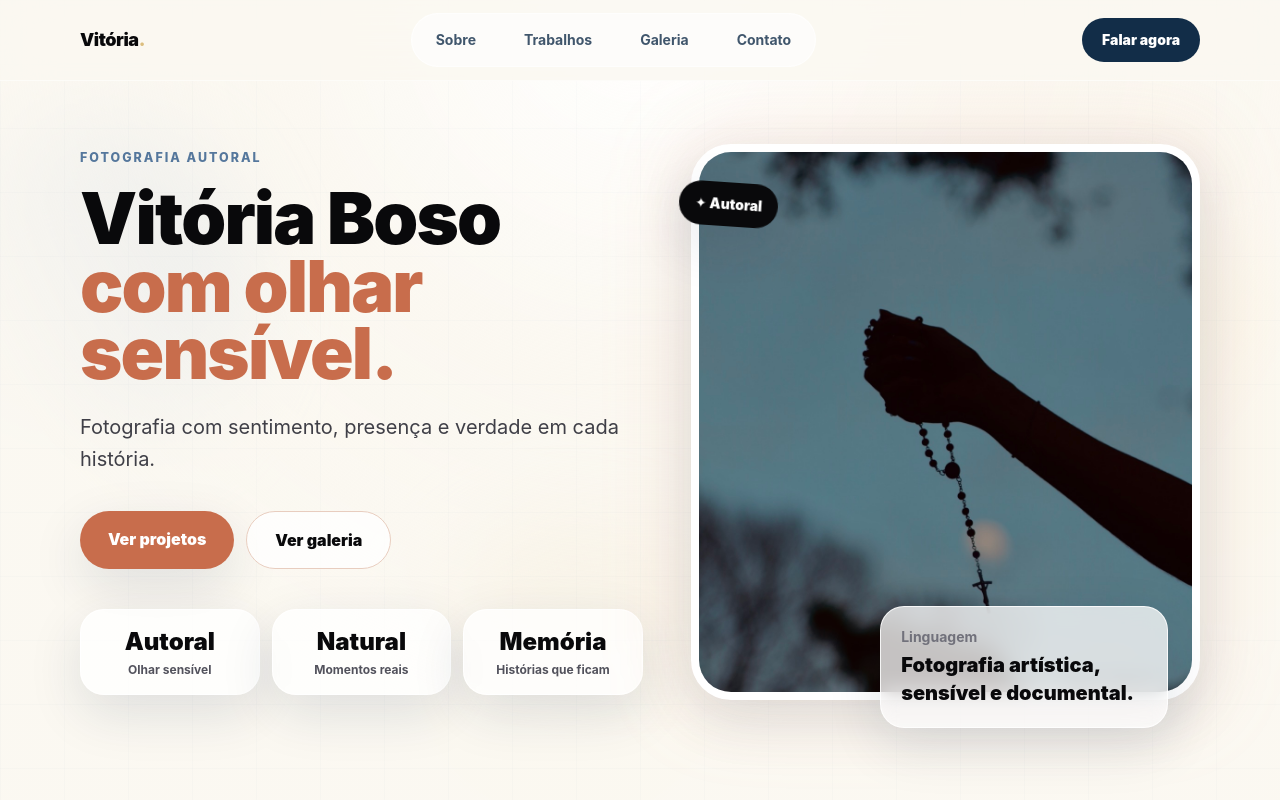
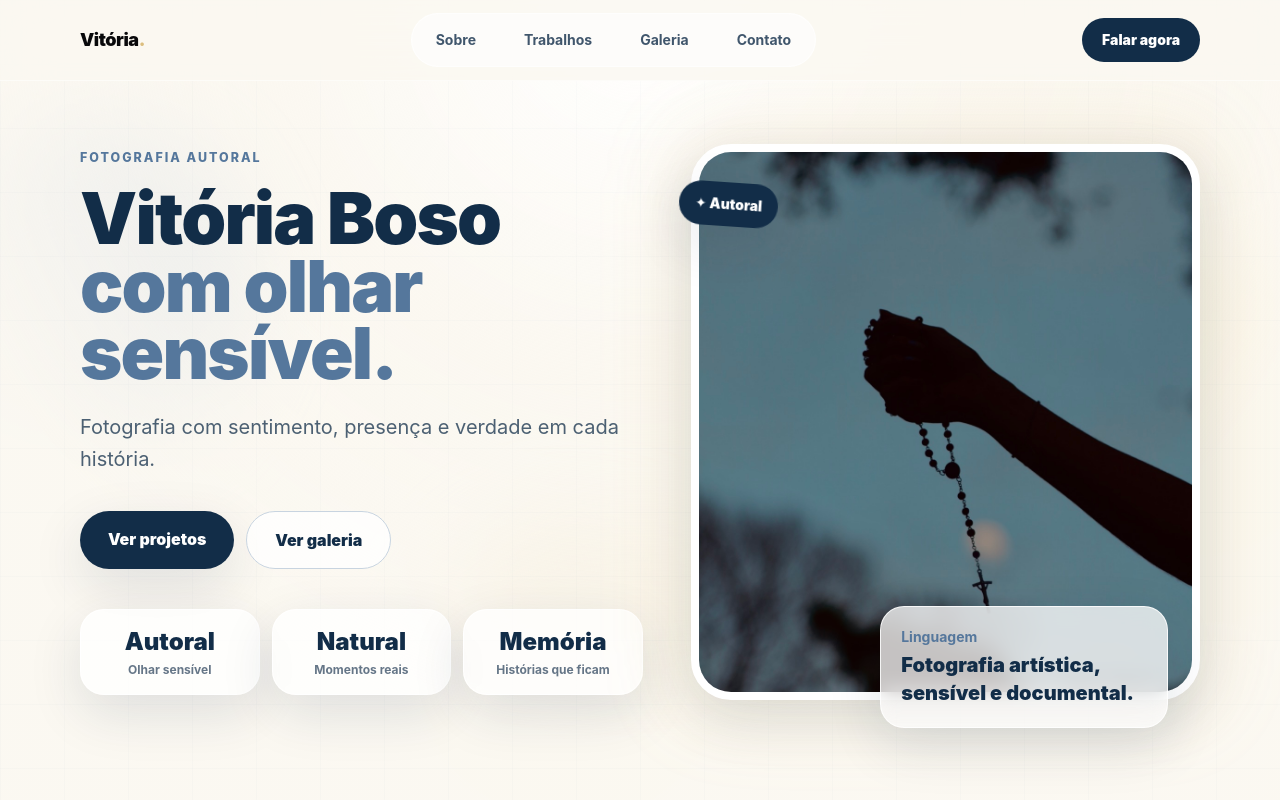
Before and after one commit to marlouun/portfolio-vitoria-boso, a React (Vite) app: page / in a window 1280 px wide. Shown: the top 800 px of the page. Built offline with nearby package versions, Linux system fonts and the light colour scheme.

Commit message:
style: aplica paleta VITRA ao site

```diff
--- a/src/components/Hero.tsx
+++ b/src/components/Hero.tsx
@@ -6,17 +6,17 @@ export function Hero() {
       <div className="container-page grid gap-12 lg:grid-cols-[1.05fr_0.95fr] lg:items-center">
         <div className="hero-copy">
           <p className="section-kicker">Fotografia autoral</p>
-          <h1 className="mt-4 max-w-4xl text-5xl font-black leading-[0.94] tracking-tight text-zinc-950 sm:text-6xl lg:text-7xl">
+          <h1 className="mt-4 max-w-4xl text-5xl font-black leading-[0.94] tracking-tight text-[#122d48] sm:text-6xl lg:text-7xl">
             {profile.name}
-            <span className="block text-[#c86d4c]">com olhar sensível.</span>
+            <span className="block text-[#55779c]">com olhar sensível.</span>
           </h1>
-          <p className="mt-6 max-w-2xl text-lg leading-8 text-zinc-700 sm:text-xl">{profile.headline}</p>
+          <p className="mt-6 max-w-2xl text-lg leading-8 text-[#122d48]/75 sm:text-xl">{profile.headline}</p>
 
           <div className="mt-9 flex flex-col gap-3 sm:flex-row">
-            <a href="#projetos" className="magnetic-btn focus-ring rounded-full bg-[#c86d4c] px-7 py-4 text-center font-black text-white soft-shadow transition hover:-translate-y-1">
+            <a href="#projetos" className="magnetic-btn focus-ring rounded-full bg-[#122d48] px-7 py-4 text-center font-black text-white soft-shadow transition hover:-translate-y-1">
               Ver projetos
             </a>
-            <a href="#galeria" className="focus-ring rounded-full border border-[#e8cdbf] bg-white/75 px-7 py-4 text-center font-black text-zinc-950 backdrop-blur transition hover:-translate-y-1 hover:border-[#c86d4c]">
+            <a href="#galeria" className="focus-ring rounded-full border border-[#c8d4e0] bg-white/75 px-7 py-4 text-center font-black text-[#122d48] backdrop-blur transition hover:-translate-y-1 hover:border-[#dcbe7e]">
               Ver galeria
             </a>
           </div>
@@ -24,15 +24,15 @@ export function Hero() {
           <div className="mt-10 grid grid-cols-3 gap-3 sm:max-w-xl">
             {profile.stats.map((stat, index) => (
               <div key={stat.label} className="card-glass floating-card rounded-3xl p-4 text-center soft-shadow" style={{ animationDelay: `${index * 0.12}s` }}>
-                <strong className="block text-2xl font-black text-zinc-950">{stat.value}</strong>
-                <span className="mt-1 block text-xs font-bold leading-4 text-zinc-600">{stat.label}</span>
+                <strong className="block text-2xl font-black text-[#122d48]">{stat.value}</strong>
+                <span className="mt-1 block text-xs font-bold leading-4 text-[#122d48]/65">{stat.label}</span>
               </div>
             ))}
           </div>
         </div>
 
         <div className="hero-visual relative">
-          <div className="hero-glow absolute -inset-4 rounded-[3rem] bg-[#eaa98e]/24 blur-2xl" />
+          <div className="hero-glow absolute -inset-4 rounded-[3rem] bg-[#dcbe7e]/28 blur-2xl" />
           <div className="soft-shadow relative overflow-hidden rounded-[2.5rem] border-8 border-white bg-white transition duration-500 hover:-rotate-1 hover:scale-[1.01]">
             <img
               src={profile.heroImage}
@@ -48,10 +48,10 @@ export function Hero() {
             />
           </div>
           <div className="card-glass absolute -bottom-7 left-4 right-4 rounded-3xl p-5 soft-shadow sm:left-auto sm:right-8 sm:w-72">
-            <p className="text-sm font-bold text-zinc-500">Linguagem</p>
-            <p className="mt-1 text-xl font-black text-zinc-950">Fotografia artística, sensível e documental.</p>
+            <p className="text-sm font-bold text-[#55779c]">Linguagem</p>
+            <p className="mt-1 text-xl font-black text-[#122d48]">Fotografia artística, sensível e documental.</p>
           </div>
-          <div className="float-badge absolute -left-3 top-12 rounded-3xl bg-zinc-950 px-4 py-3 text-sm font-black text-white soft-shadow">
+          <div className="float-badge absolute -left-3 top-12 rounded-3xl bg-[#122d48] px-4 py-3 text-sm font-black text-white soft-shadow">
             ✦ Autoral
           </div>
         </div>
```
